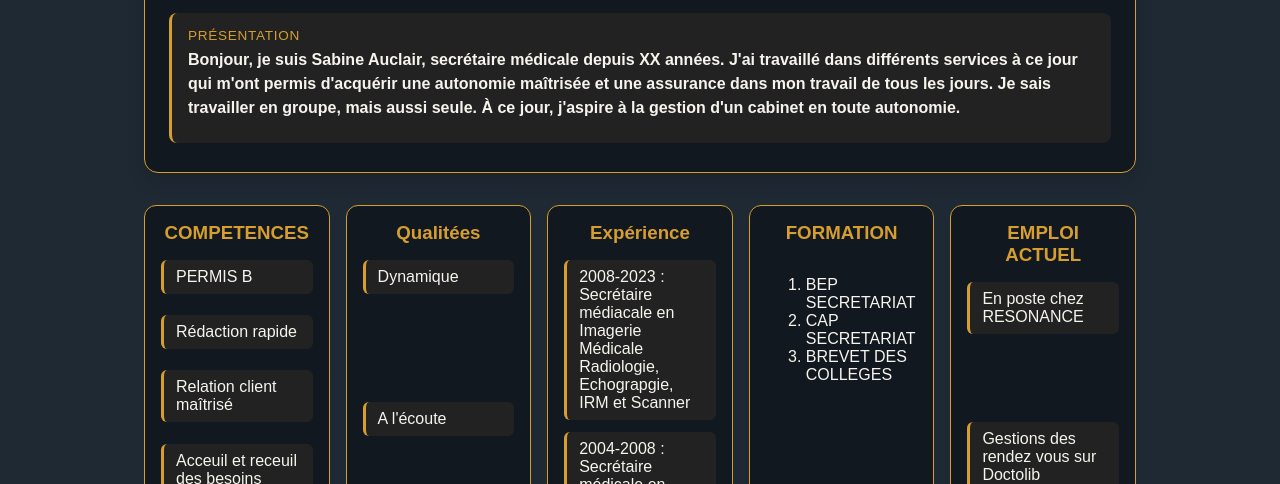
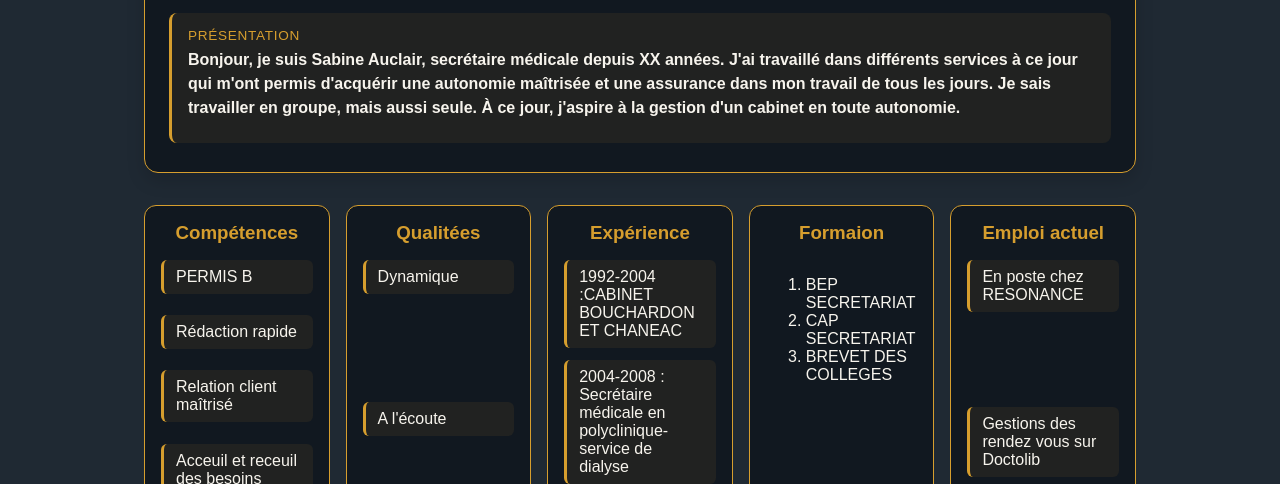
Before and after one commit to ZAMZAM1307/2CVSAB, a plain HTML site: page 2CVSAB/2CVSAB.html in a window 1280 px wide. Shown: the part 316-800 px from the top of the page. Drawn offline with Linux system fonts and the light colour scheme.

Commit message:
Publication de mon CV

```diff
--- a/2CVSAB/2CVSAB.css
+++ b/2CVSAB/2CVSAB.css
@@ -152,8 +152,6 @@ body {
   width: 100%;
 }
 
-
-
 .site-footer {
   margin-top: auto;
   padding: 2.5rem 1.5rem;
--- a/2CVSAB/2CVSAB.html
+++ b/2CVSAB/2CVSAB.html
@@ -43,7 +43,7 @@
 
     <section class="five-blocks">
       <div class="info-card">
-        <h3>COMPETENCES</h3>
+        <h3>Compétences</h3>
         <div class="card-columns">
           <p>PERMIS B</p>
           <p>Rédaction rapide</p>
@@ -71,21 +71,23 @@
       <div class="info-card">
         <h3>Expérience</h3>
         <div class="card-columns">
+          <p>1992-2004 :CABINET BOUCHARDON ET CHANEAC</p>
+          <p>2004-2008 : Secrétaire médicale en polyclinique- service de dialyse</p>
           <p>2008-2023 : Secrétaire médiacale en Imagerie Médicale Radiologie, Echograpgie, IRM et Scanner </p>
-          <p>2004-2008 : Secrétaire médicale en polyclinique- service de dialyse</p>
+
           <ol>
             <li>Prise en charge des patients sur tout le parcours</li>
             <li>Facturations complète des examens</li>
             <li>Frappes des différents compte rendu</li>
           </ol>
-          <p>1992-2004 :CABINET BOUCHARDON ET CHANEAC</p>
+
 
 
         </div>
       </div>
 
       <div class="info-card">
-        <h3>FORMATION</h3>
+        <h3>Formaion</h3>
         <div class="card-columns">
           <ol>
             <li>BEP SECRETARIAT</li>
@@ -97,7 +99,7 @@
       </div>
 
       <div class="info-card">
-        <h3>EMPLOI ACTUEL</h3>
+        <h3>Emploi actuel</h3>
         <div class="card-columns">
           <p>En poste chez RESONANCE</p>
           <p>Gestions des rendez vous sur Doctolib</p>
```
Also changed, not shown: 1 other file.
